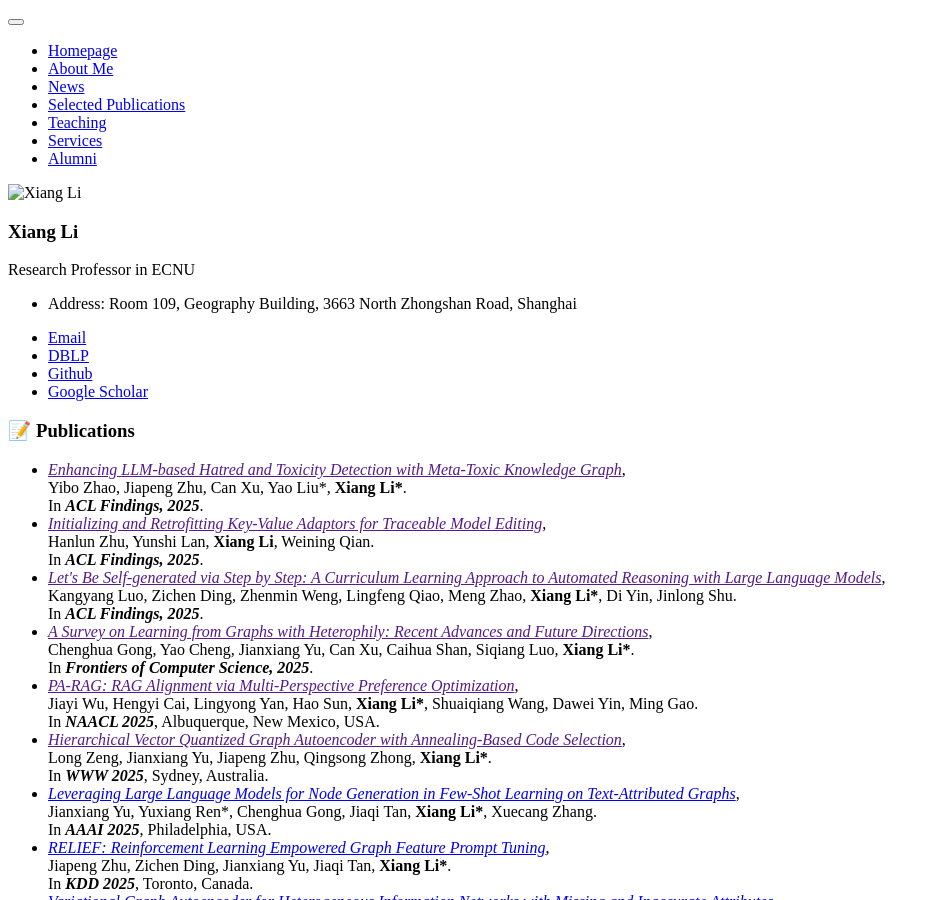
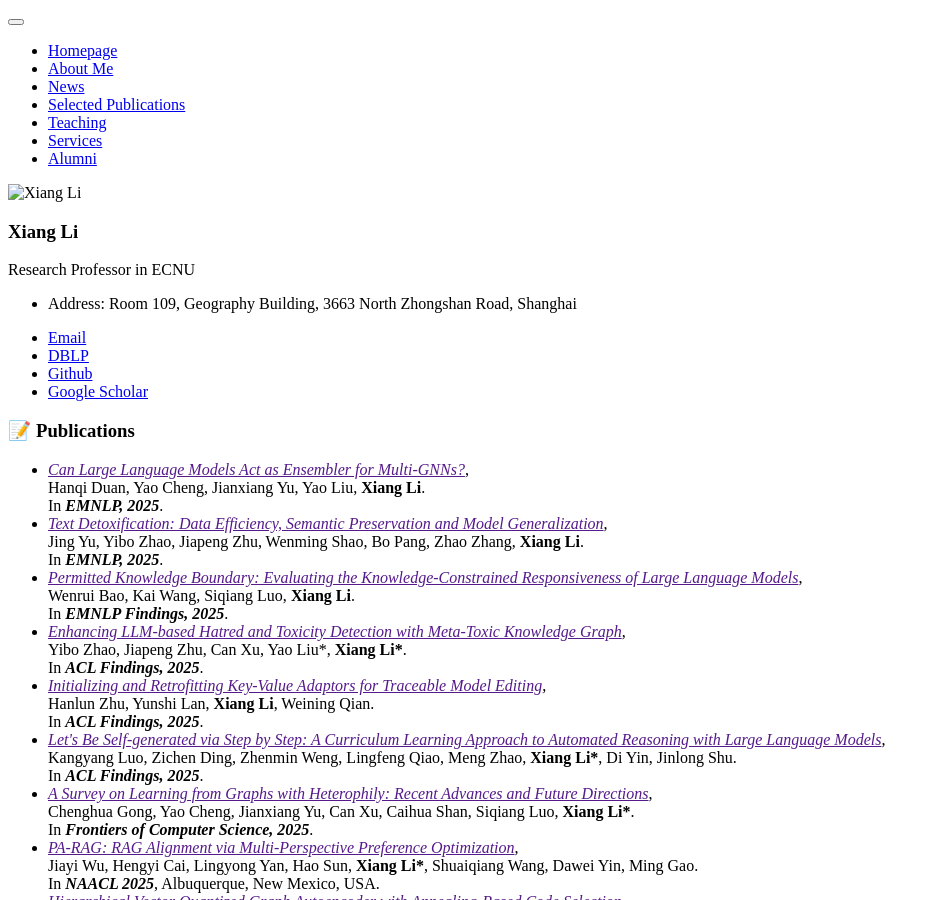
Before and after one commit to lixiang3776/lixiang3776.github.io, a Jekyll site: the page built from _pages/includes/pub.md, in a window 1280 px wide and 900 px high. Shown: the whole window, without its empty margins (0-940 px from the left). Built offline with Jekyll 4.4.1, drawn with Linux system fonts in a browser that asks for light colours; our own code applies the rules of GitHub Pages for plain Markdown files.

Commit message:
Update pub.md

```diff
--- a/_pages/includes/pub.md
+++ b/_pages/includes/pub.md
@@ -2,6 +2,24 @@
 
 
 <ul>
+    <li>
+	<a href=""><i>Can Large Language Models Act as Ensembler for Multi-GNNs?</i></a>,<br>
+       Hanqi Duan, Yao Cheng, Jianxiang Yu, Yao Liu, <b>Xiang Li</b>. <br>
+        In <b><i>EMNLP, 2025</i></b>.
+		<br>
+	</li>
+    <li>
+	<a href=""><i>Text Detoxification: Data Efficiency, Semantic Preservation and Model Generalization</i></a>,<br>
+       Jing Yu, Yibo Zhao, Jiapeng Zhu, Wenming Shao, Bo Pang, Zhao Zhang, <b>Xiang Li</b>. <br>
+        In <b><i>EMNLP, 2025</i></b>.
+		<br>
+	</li>
+    <li>
+	<a href=""><i>Permitted Knowledge Boundary: Evaluating the Knowledge-Constrained Responsiveness of Large Language Models</i></a>,<br>
+       Wenrui Bao, Kai Wang, Siqiang Luo, <b>Xiang Li</b>. <br>
+        In <b><i>EMNLP Findings, 2025</i></b>.
+		<br>
+	</li>
     <li>
 	<a href=""><i>Enhancing LLM-based Hatred and Toxicity Detection with Meta-Toxic Knowledge Graph</i></a>,<br>
        Yibo Zhao, Jiapeng Zhu, Can Xu, Yao Liu*, <b>Xiang Li*</b>. <br>
```
